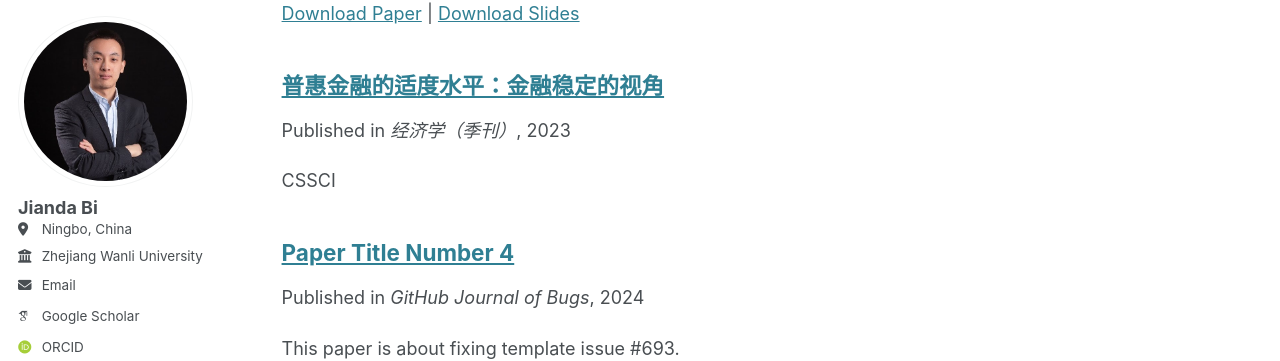
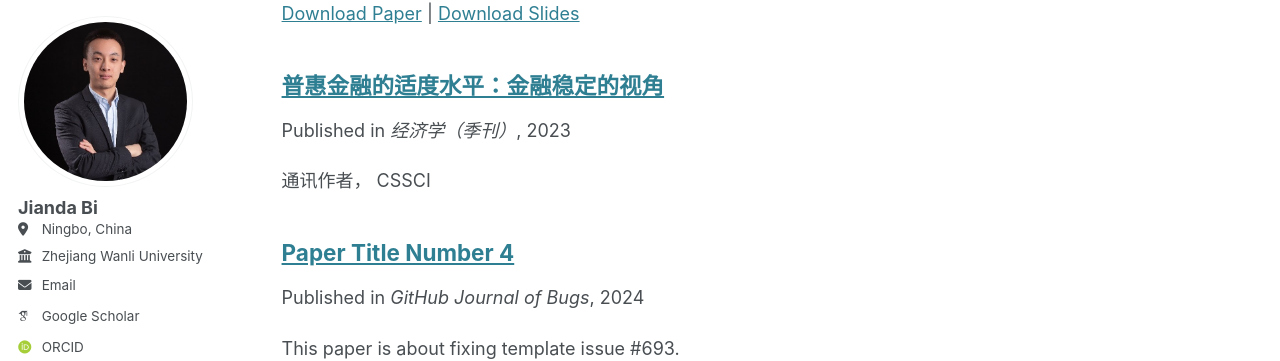
Before and after one commit to JiandaBi/Jianda.github.io, a Jekyll site: the page built from _pages/collection-archive.html, in a window 1280 px wide and 900 px high, scrolled down 1596 px. Shown: the part 90-451 px from the top of the window. Built offline with Jekyll 4.4.1, drawn with Linux system fonts in a browser that asks for light colours; some web fonts are replaced.

Commit message:
Update 2023-10-01-paper-title-number-1.md

```diff
--- a/_publications/2023-10-01-paper-title-number-1.md
+++ b/_publications/2023-10-01-paper-title-number-1.md
@@ -5,4 +5,4 @@ date: 2023-10-01
 venue: '经济学（季刊）'
 ---
 
-CSSCI
+通讯作者， CSSCI
```
